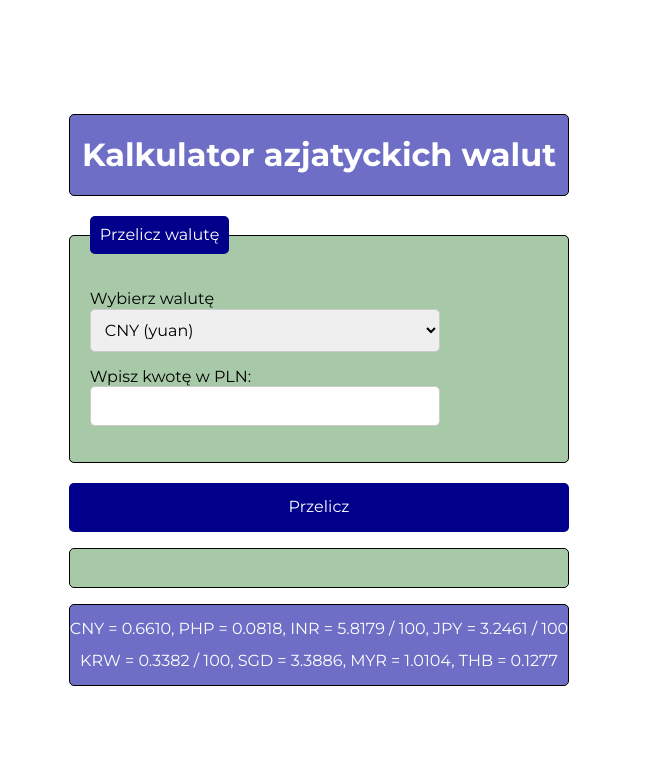
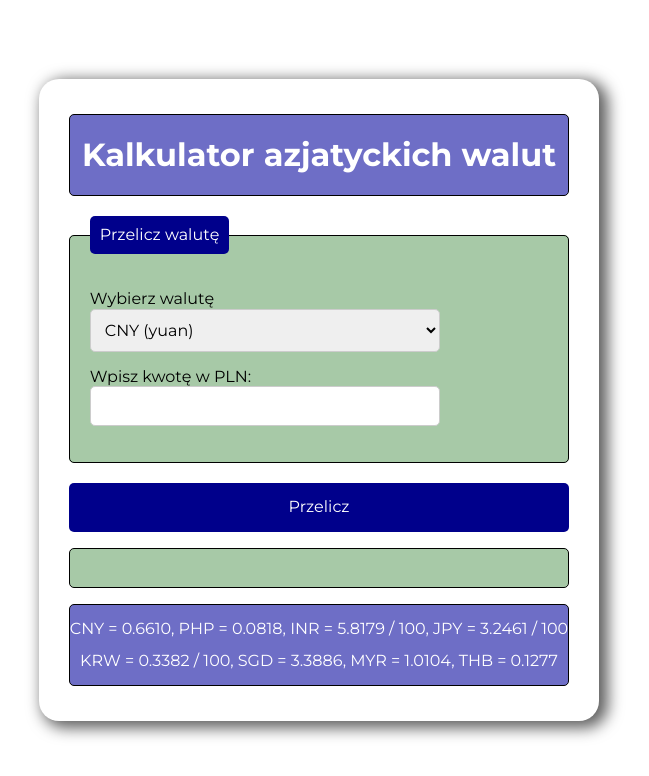
Before and after one commit to Blazej-Grodecki/currency-converter-react, a React (Create React App) app: page / in a window 1280 px wide. Shown: the top 776 px of the page, without its empty margins (321-970 px from the left). Built offline with nearby package versions, Linux system fonts and the light colour scheme.

Commit message:
added Container component

```diff
--- a/src/App.js
+++ b/src/App.js
@@ -1,17 +1,18 @@
 import Header from "./Header";
 import Form from "./Form";
 import Footer from "./Footer";
+import Container from "./Container";
 
 function App() {
   return (
-    <div className="container">
+    <Container>
       <Header title="Kalkulator azjatyckich walut" />
       <Form />
       <p className="form__result">
         <span></span>
       </p>
       <Footer />
-    </div>
+    </Container>
   );
 }
 
--- /dev/null
+++ b/src/Container/index.js
@@ -0,0 +1,9 @@
+import "./style.css";
+
+const Container = ({ children }) => (
+    <main className="container">
+        {children}
+    </main>
+)
+
+export default Container;
--- /dev/null
+++ b/src/Container/style.css
@@ -0,0 +1,8 @@
+.container {
+    flex-basis: 700px;
+    margin: 20px;
+    padding: 30px;
+    border-radius: 20px;
+    box-shadow: 6px 4px 15px 3px rgb(95, 95, 95);
+    background: white;
+}
```
